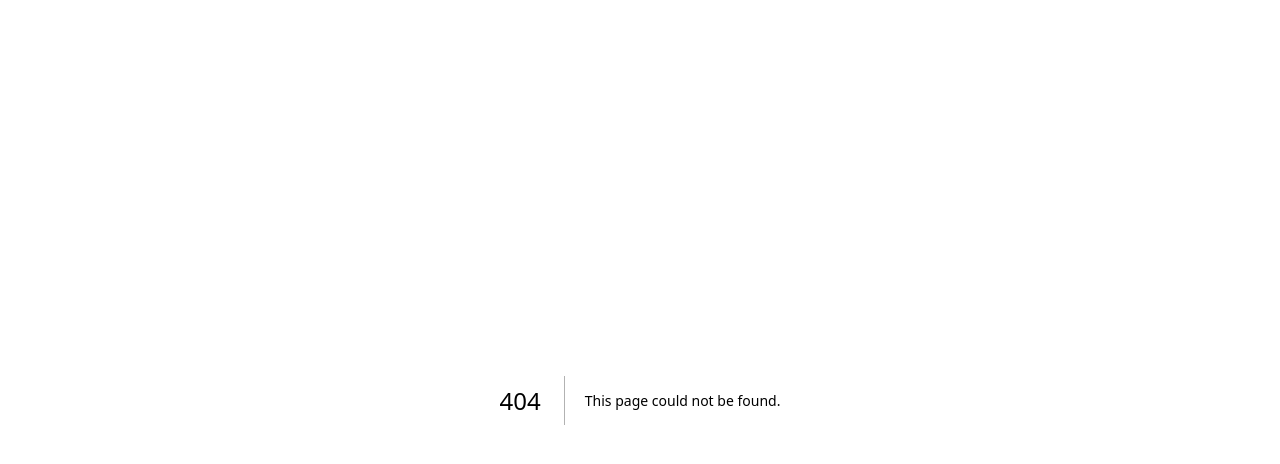
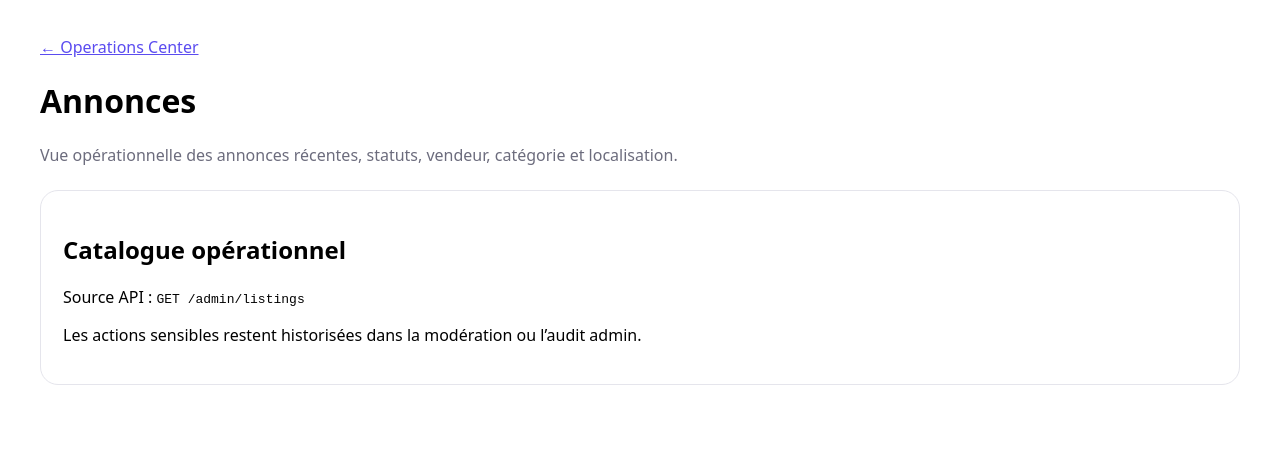
Before and after one commit to hakersoy66/petitannonces, a Next.js app in the folder apps/admin/: page /listings in a window 1280 px wide. Before the commit this address had no page. Shown: the top 464 px of the page. Built offline with nearby package versions, Linux system fonts and the light colour scheme.

Commit message:
feat(admin): add listing operations page

```diff
--- /dev/null
+++ b/apps/admin/app/listings/page.tsx
@@ -0,0 +1,12 @@
+export default function ListingsPage() {
+  return <main style={{ padding: 36, maxWidth: 1200, margin: "0 auto" }}>
+    <a href="/" style={{ color: "#5b4cf0" }}>← Operations Center</a>
+    <h1>Annonces</h1>
+    <p style={{ color: "#6c6c7d" }}>Vue opérationnelle des annonces récentes, statuts, vendeur, catégorie et localisation.</p>
+    <section style={{ marginTop: 24, border: "1px solid #e5e5ec", borderRadius: 18, padding: 22 }}>
+      <h2>Catalogue opérationnel</h2>
+      <p>Source API : <code>GET /admin/listings</code></p>
+      <p>Les actions sensibles restent historisées dans la modération ou l’audit admin.</p>
+    </section>
+  </main>;
+}
```
